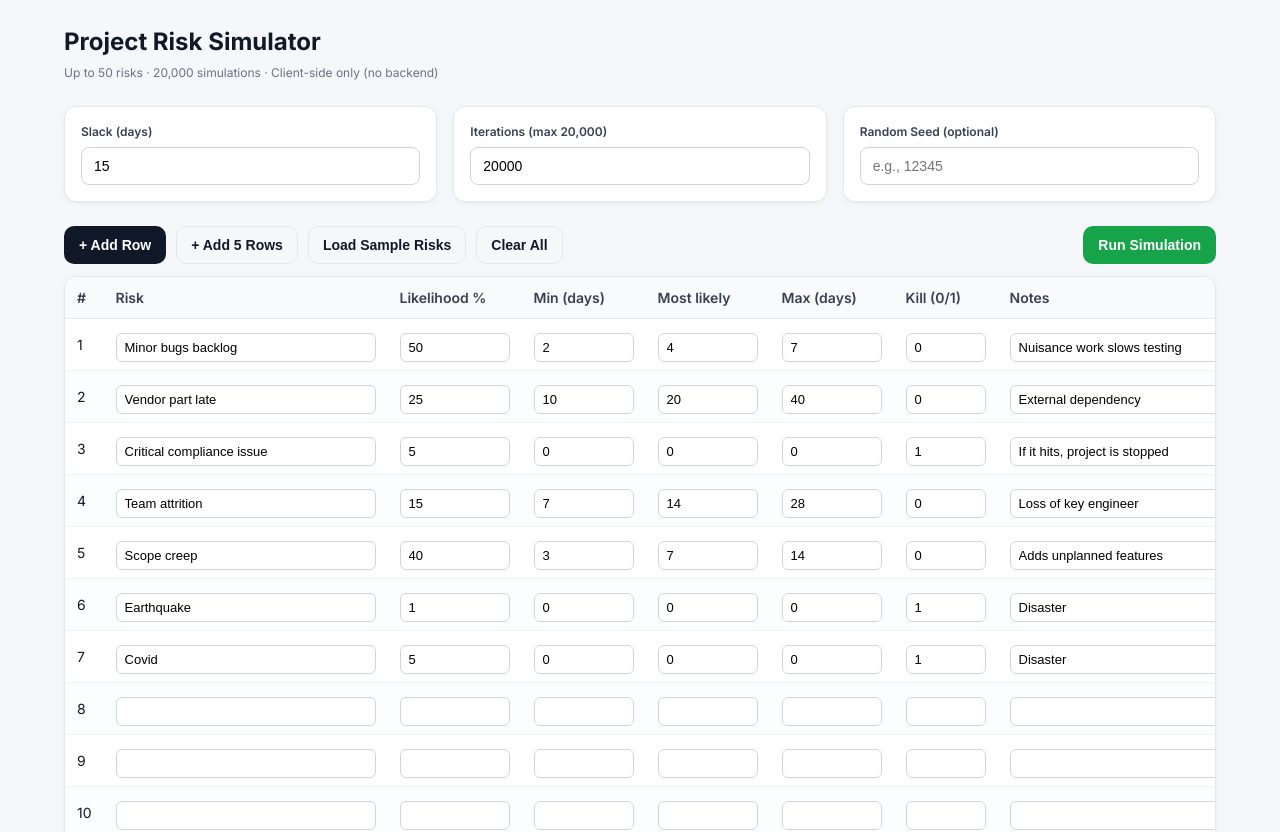
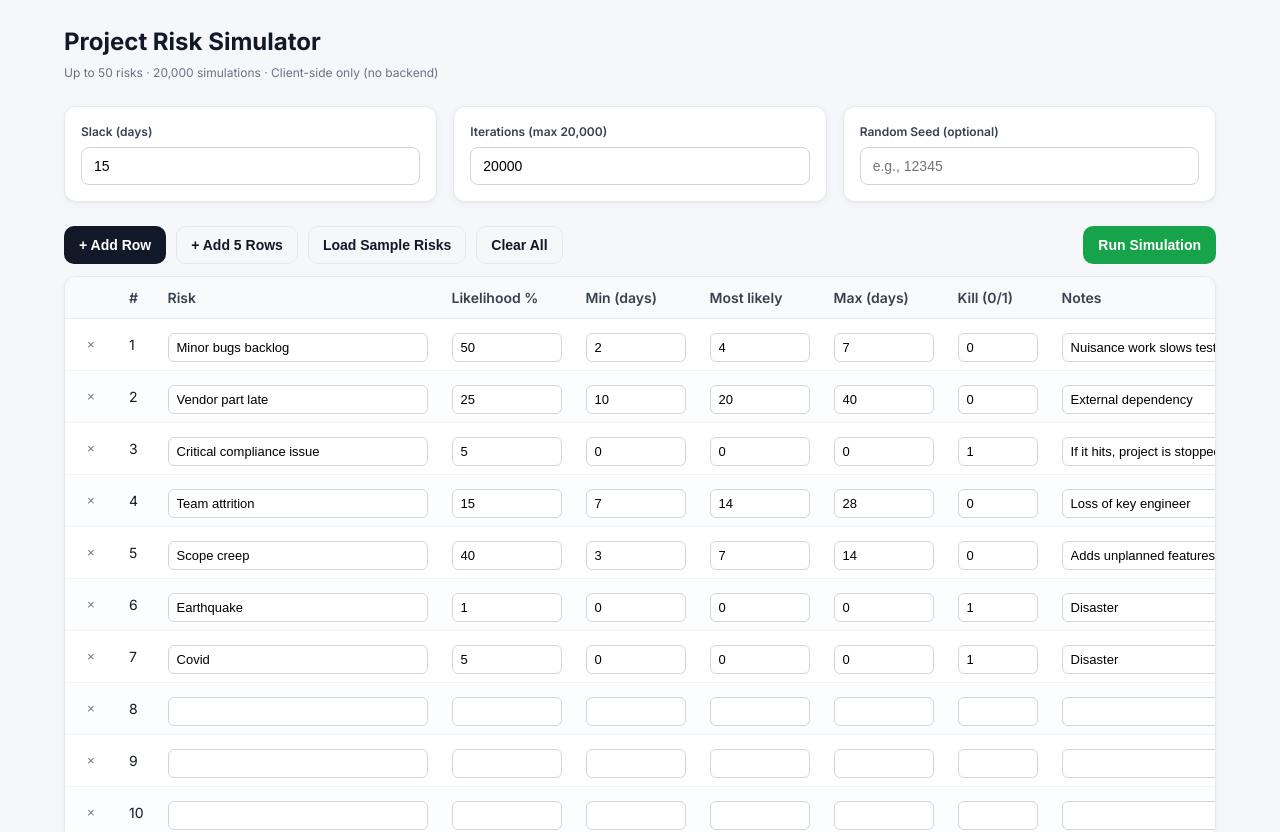
Before and after one commit to TheWizardOuss/risk-sim, a React (Vite) app: page / in a window 1280 px wide. Shown: the top 832 px of the page. Built offline with nearby package versions, Linux system fonts and the light colour scheme.

Commit message:
feat: add per-row clear (×) control to reset risk fields\n\n- Adds icon column with clear button\n- Styles small icon buttons in CSS for subtle, accessible UI

```diff
--- a/src/App.tsx
+++ b/src/App.tsx
@@ -254,6 +254,10 @@ export default function RiskSimulatorApp() {
     run(prepared as any, iters, slackDays, sd);
   };
 
+  const clearRow = (idx: number) => {
+    setRisks(prev => prev.map((x, i) => (i === idx ? emptyRisk() : x)));
+  };
+
   const fmtPct = (x?: number | null) => (x == null ? "—" : (x * 100).toFixed(1) + "%");
   const fmtNum = (x?: number | null) => (x == null ? "—" : (Math.round((x as number) * 10) / 10).toString());
 
@@ -297,6 +301,7 @@ export default function RiskSimulatorApp() {
         <table className="table">
           <thead>
             <tr>
+              <th className="icon-cell"></th>
               <th>#</th>
               <th>Risk</th>
               <th>Likelihood %</th>
@@ -310,6 +315,12 @@ export default function RiskSimulatorApp() {
           <tbody>
             {risks.map((r, idx) => (
               <tr key={idx}>
+                <td className="icon-cell">
+                  <button className="icon-btn" title={`Clear row ${idx + 1}`} aria-label={`Clear row ${idx + 1}`}
+                          onClick={() => clearRow(idx)}>
+                    ×
+                  </button>
+                </td>
                 <td>{idx + 1}</td>
                 <td>
                   <input className="input input-sm" style={{ width: 260 }} value={r.name}
--- a/src/index.css
+++ b/src/index.css
@@ -211,6 +211,25 @@ body {
 .meta { font-size: 12px; color: var(--muted); }
 .notes { font-size: 12px; color: var(--muted); }
 
+/* --- Small icon buttons (for row actions) --- */
+.icon-btn {
+  display: inline-flex;
+  align-items: center;
+  justify-content: center;
+  width: 28px;
+  height: 28px;
+  border-radius: 6px;
+  border: 1px solid transparent;
+  background: transparent;
+  color: #6b7280;
+  cursor: pointer;
+}
+.icon-btn:hover {
+  background: #f3f4f6;
+  color: #b91c1c;
+}
+.icon-cell { width: 40px; }
+
 /* Remove focus outline on number inputs spinners for consistency */
 input[type=number]::-webkit-outer-spin-button,
 input[type=number]::-webkit-inner-spin-button {
```
